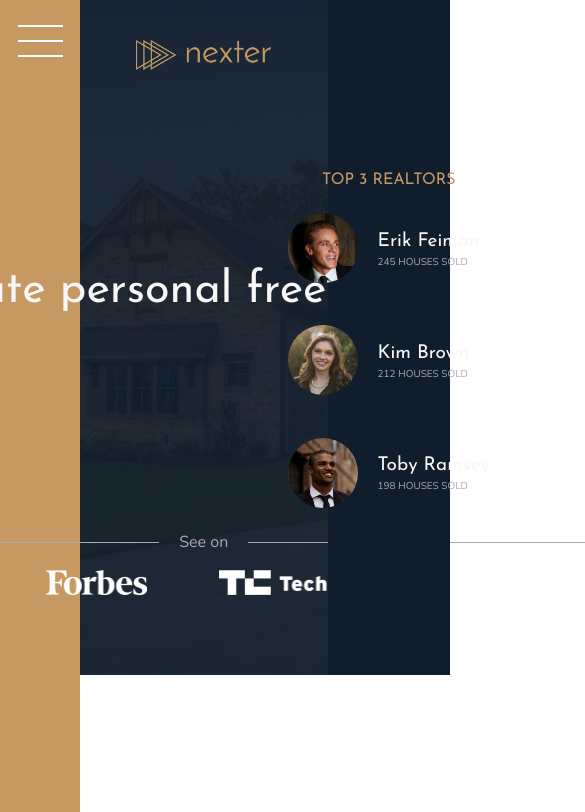
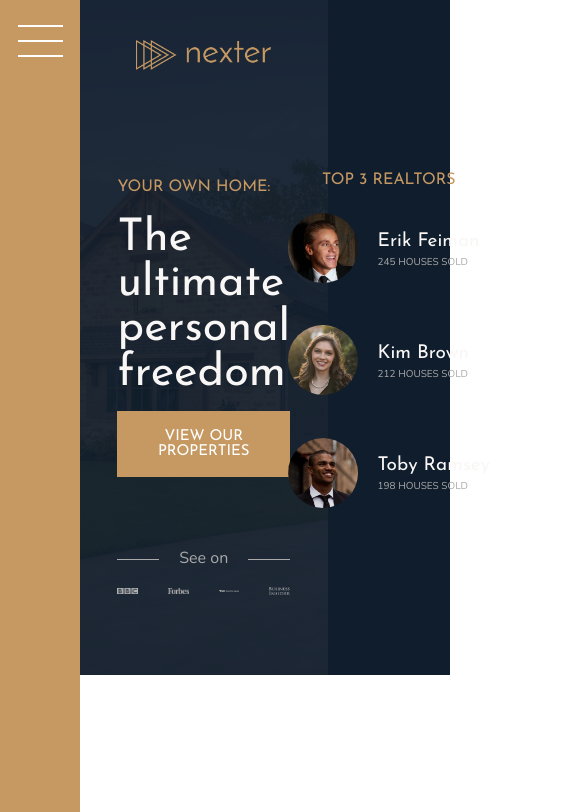
Before and after one commit to DeividVeloso/advanced-css, a website: page project/Nexter/index.html in a window 390 px wide. Shown: the top 812 px of the page, 585 px wide, since content can reach past the window. Drawn offline with nearby package versions, Linux system fonts and the light colour scheme.

Commit message:
fix header responsive

```diff
--- a/project/Nexter/sass/_header.scss
+++ b/project/Nexter/sass/_header.scss
@@ -13,8 +13,8 @@
   padding-top: 4rem;
 
   display: grid;
-  grid-template-rows: 1fr min-content 6rem 1fr;
-  grid-template-columns: max-content;
+  grid-template-rows: 1fr min-content minmax(6rem, min-content) 1fr;
+  grid-template-columns: minmax(min-content, max-content);
   grid-row-gap: 1.5rem;
   justify-content: center;
 
@@ -32,6 +32,7 @@
     display: grid;
     grid-template-columns: 1fr max-content 1fr;
     grid-column-gap: 2rem;
+
     align-items: center;
 
     font-size: 1.6rem;
@@ -51,9 +52,12 @@
     grid-template-columns: repeat(4, 1fr);
     grid-column-gap: 3rem;
     justify-items: center;
+    align-items: center;
 
     img {
-      height: 2.5rem;
+      max-height: 2.5rem;
+      max-width: 100%;
+      filter: brightness(70%);
     }
   }
 }
```
Also changed, not shown: project/Nexter/css/style.css.
